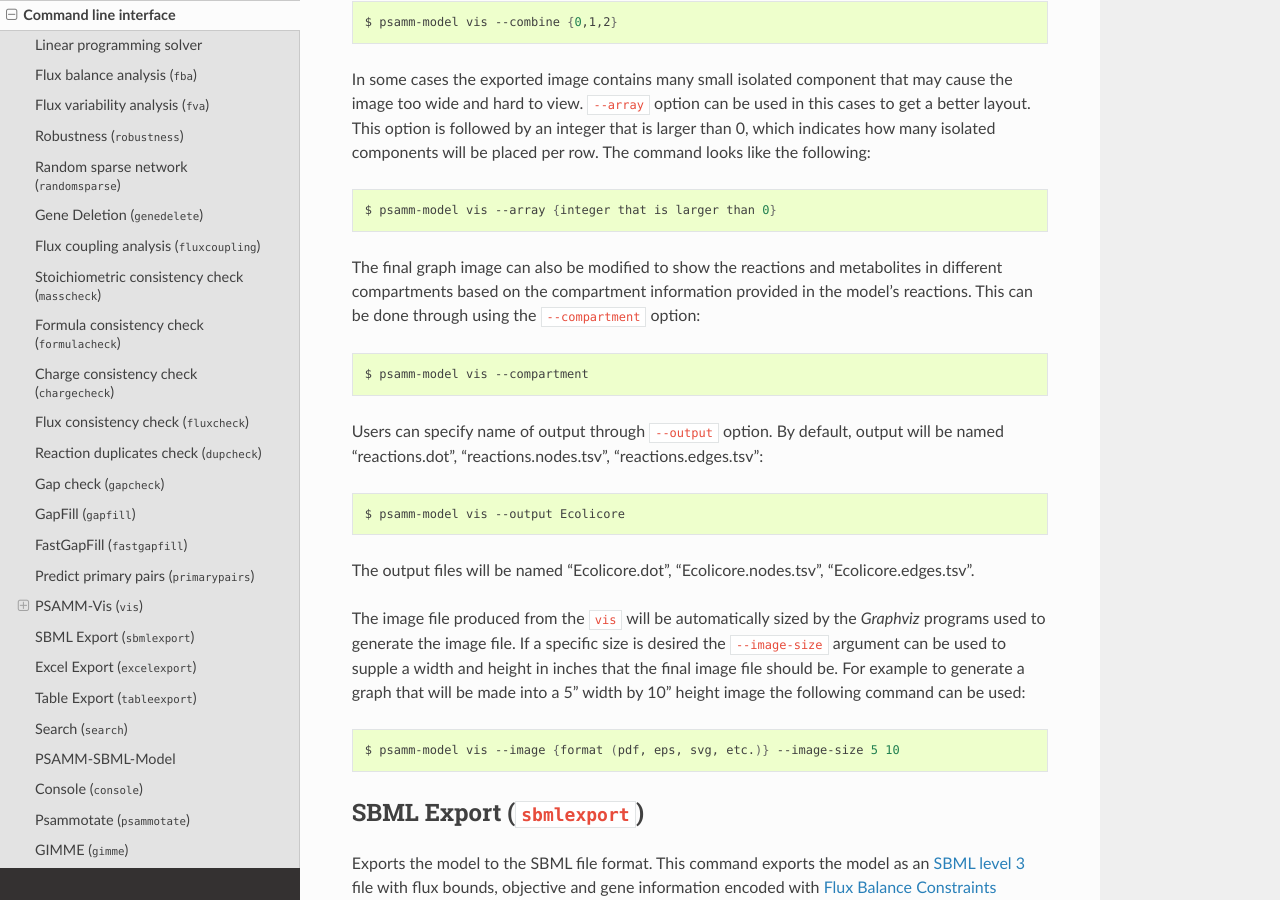
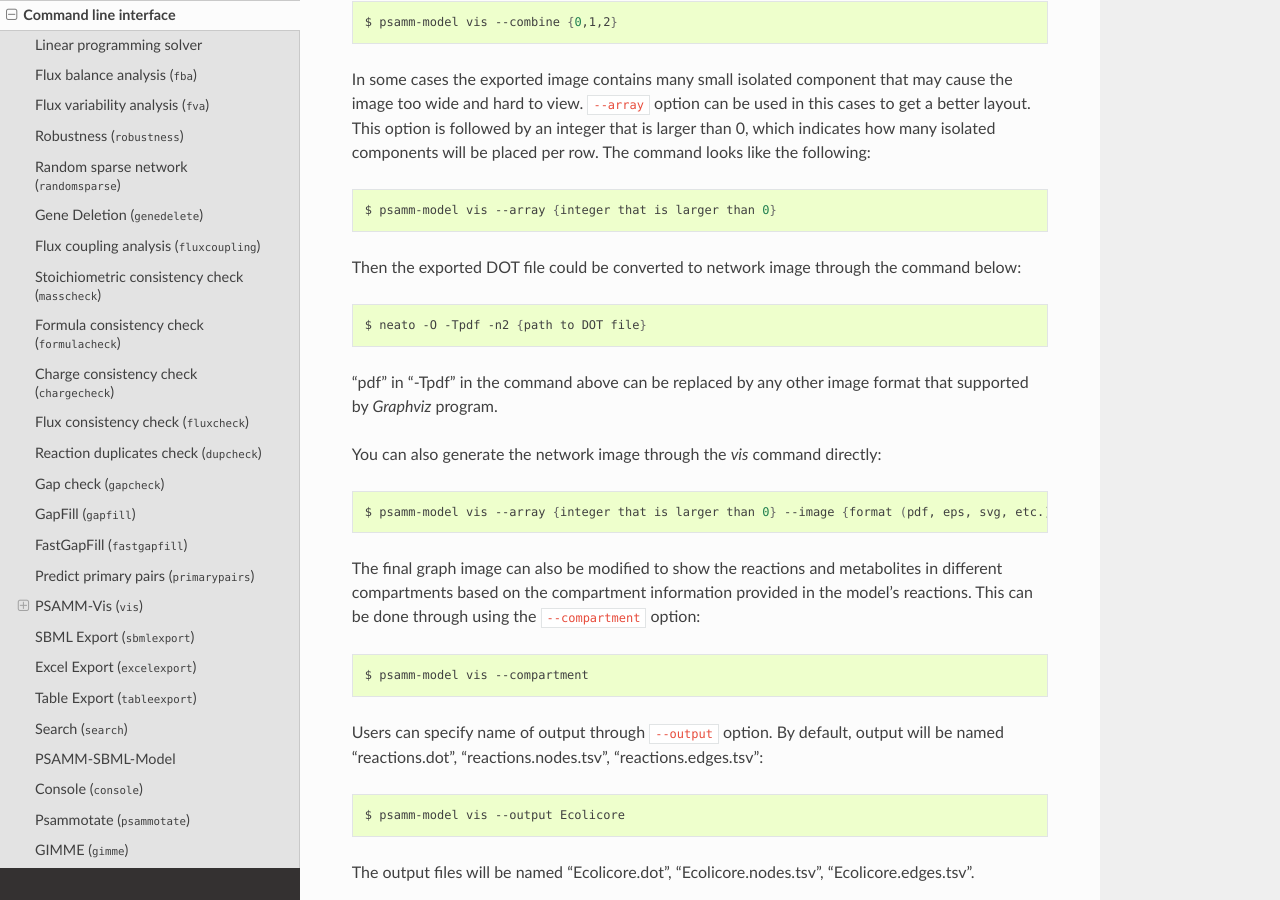
Before and after one commit to zhanglab/psamm, a Sphinx documentation site: the page built from docs/commands.rst, in a window 1280 px wide and 900 px high, scrolled down 14988 px. Built offline with Sphinx 7.4.7 and the Read the Docs theme 2.0.0, drawn with Linux system fonts in a browser that asks for light colours.

Commit message:
fixed the problem that --array make no difference when --image is not in Vis command; updated Vis documentation and tutorial accordingly.

```diff
--- a/docs/commands.rst
+++ b/docs/commands.rst
@@ -792,6 +792,23 @@ following:
 
     $ psamm-model vis --array {integer that is larger than 0}
 
+
+Then the exported DOT file could be converted to network image through
+the command below:
+
+.. code-block:: shell
+
+    $ neato -O -Tpdf -n2 {path to DOT file}
+
+"pdf" in "-Tpdf" in the command above can be replaced by any other image
+format that supported by  `Graphviz` program.
+
+You can also generate the network image through the `vis` command directly:
+
+.. code-block:: shell
+
+    $ psamm-model vis --array {integer that is larger than 0} --image {format (pdf, eps, svg, etc.)}
+
 The final graph image can also be modified to show the reactions and
 metabolites in different compartments based on the compartment information
 provided in the model's reactions. This can be done through using the
```
Also changed, not shown: docs/tutorial/fpp.rst (+10 -0 lines), 1 other file.
